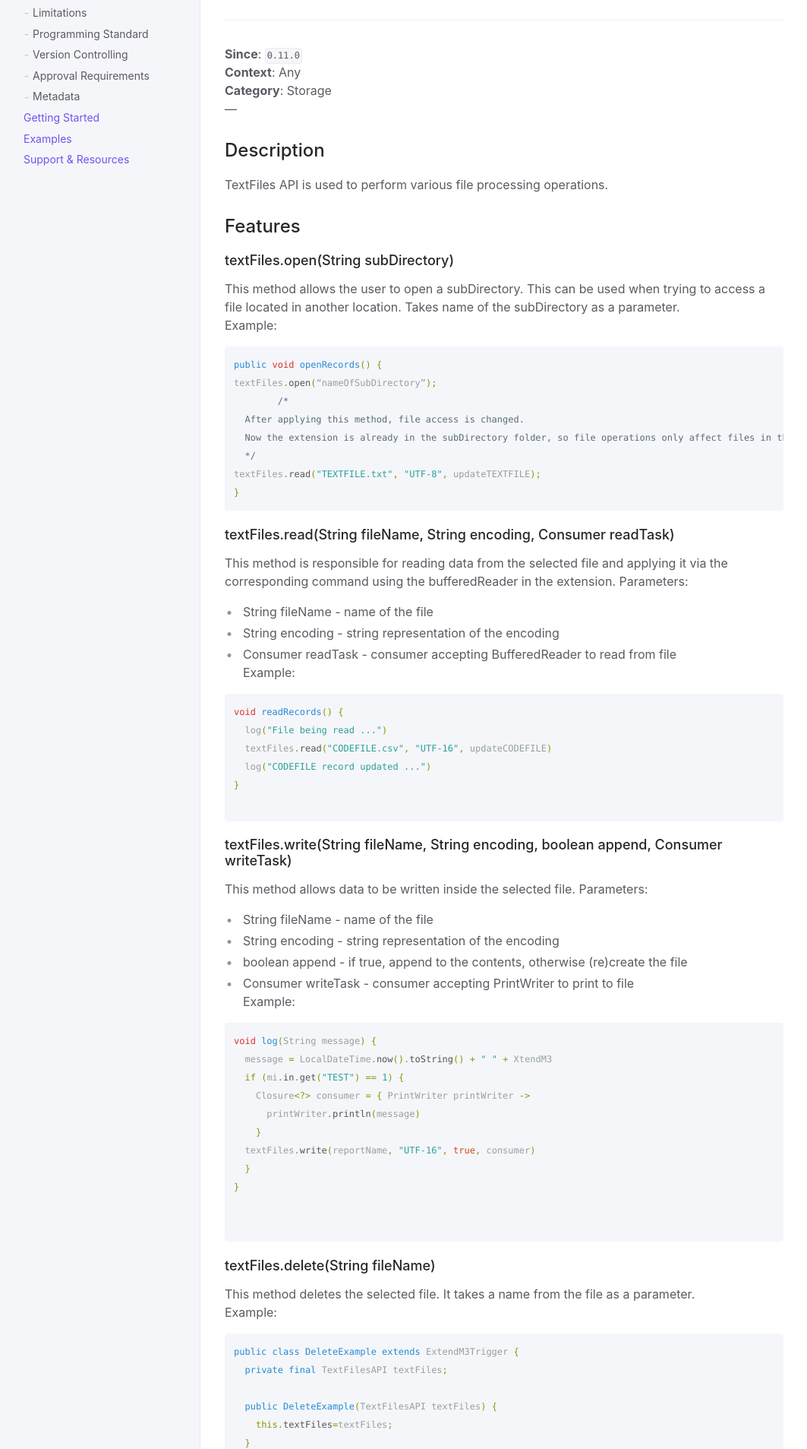
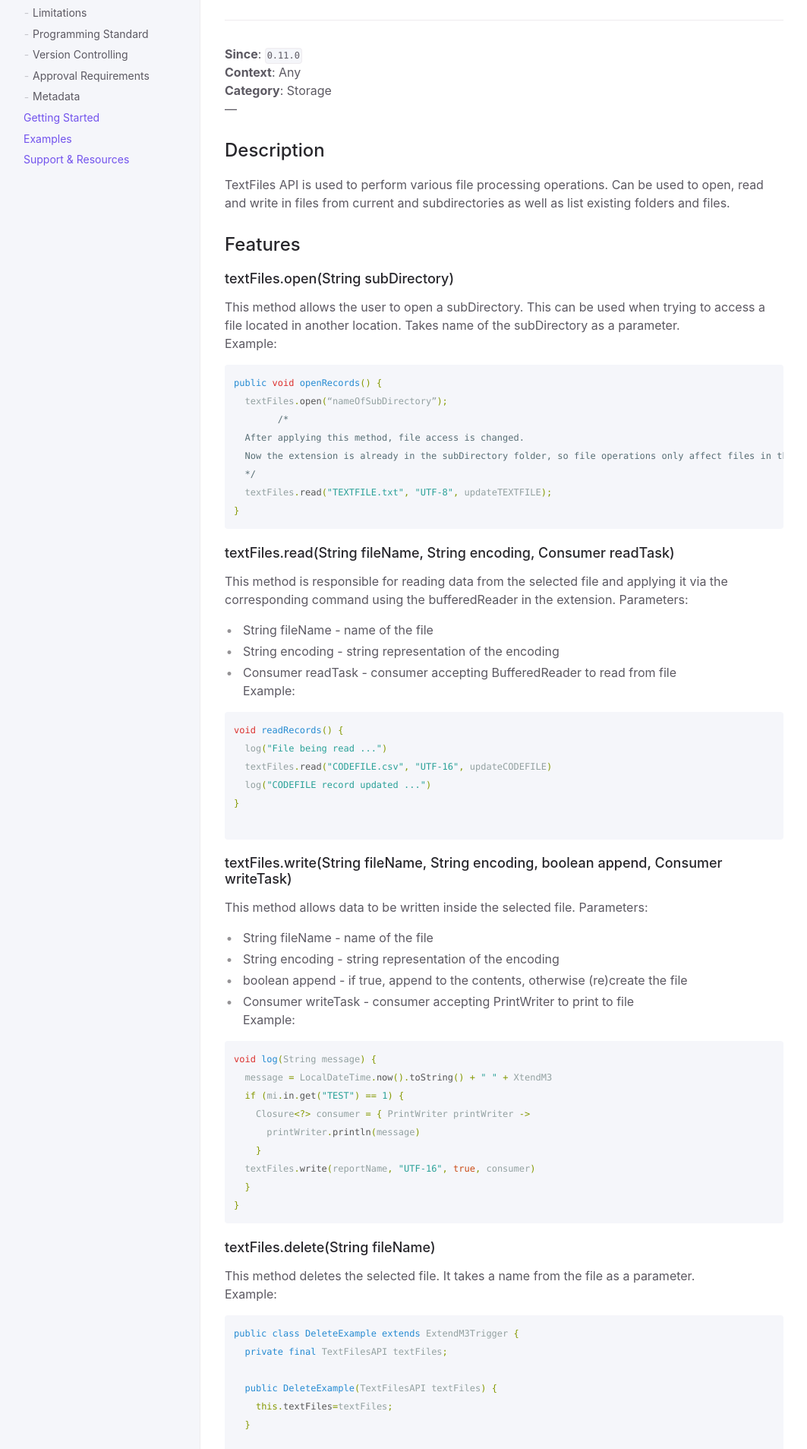
Before and after one commit to infor-cloud/xtendm3, a Jekyll site: the page built from docs/documentation/api-specification/textfiles-api.md, in a window 1280 px wide. Shown: the part 574-2481 px from the top of the page at 76% size, without its empty margins (108-1171 px from the left). Built offline with Jekyll 4.4.1, drawn with Linux system fonts in a browser that asks for light colours; some of the changed text lies outside the part shown.

Commit message:
TextFile consideration, indentation

````diff
--- a/docs/documentation/api-specification/textfiles-api.md
+++ b/docs/documentation/api-specification/textfiles-api.md
@@ -25,7 +25,7 @@ Checklist for requesting approval for your extensions.
 **Category**: Storage
 ---
 ## Description
-TextFiles API is used to perform various file processing operations.
+TextFiles API is used to perform various file processing operations. Can be used to open, read and write in files from current and subdirectories as well as list existing folders and files.
 
 ## Features
 ### textFiles.open(String subDirectory)
@@ -35,12 +35,12 @@ Example:
 
 ```groovy
 public void openRecords() {
-textFiles.open(“nameOfSubDirectory”);
+  textFiles.open(“nameOfSubDirectory”);
 	/*
   After applying this method, file access is changed.
   Now the extension is already in the subDirectory folder, so file operations only affect files in the active subDirectory.
   */
-textFiles.read("TEXTFILE.txt", "UTF-8", updateTEXTFILE);
+  textFiles.read("TEXTFILE.txt", "UTF-8", updateTEXTFILE);
 }
 ```
 
@@ -81,8 +81,6 @@ void log(String message) {
   textFiles.write(reportName, "UTF-16", true, consumer)
   }
 }
-
-
 ```
 
 ### textFiles.delete(String fileName)
@@ -204,3 +202,4 @@ public class test extends ExtendM3Trigger {
 
 
 ## Considerations and Guidelines
+TextFile API can be used in [Trigger](../../../examples/example-003) and [Transaction](../../../examples/Transaction-extension) type extensions.
````
